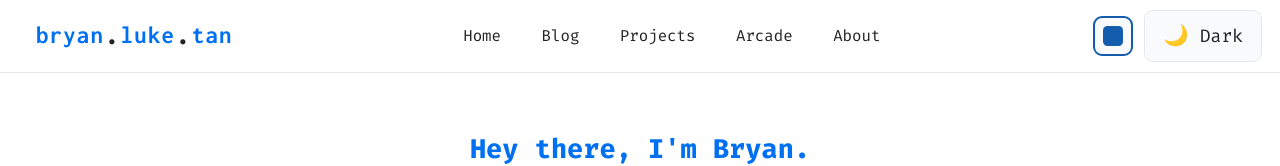
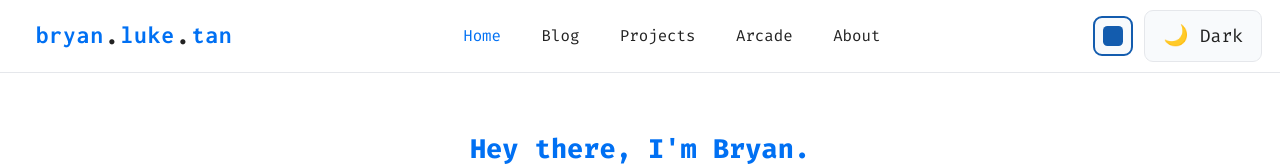
Before and after one commit to bryluke/bryanluketan-dot-com, a Next.js app: page / in a window 1280 px wide. Shown: the top 166 px of the page. Built offline with nearby package versions, Linux system fonts and the light colour scheme.

Commit message:
style: created nav menu active states

```diff
--- a/src/components/Header/Header.module.css
+++ b/src/components/Header/Header.module.css
@@ -113,6 +113,19 @@
 
 .navLink:hover::after {
   width: 80%;
+}
+
+.navLinkActive {
+  color: var(--color-accent-user);
+  cursor: default;
+}
+
+.navLinkActive::after {
+  width: 80%;
+}
+
+.navLinkActive:hover {
+  background: transparent;
 }
 
 .controls {
--- a/src/components/Header/Header.tsx
+++ b/src/components/Header/Header.tsx
@@ -1,5 +1,6 @@
 'use client';
 import { useState } from 'react'
+import { usePathname } from 'next/navigation'
 import Link from 'next/link'
 import ThemeToggle from '@/src/components/ThemeToggle'
 import ColorPickerDropdown from '@/src/components/ColorPickerDropdown'
@@ -16,9 +17,15 @@ const NAV_ITEMS = [
 
 export default function Header() {
   const [isMobileMenuOpen, setIsMobileMenuOpen] = useState(false)
+  const pathname = usePathname()
 
   const toggleMobileMenu = () => {
     setIsMobileMenuOpen(!isMobileMenuOpen)
+  }
+
+  const isActive = (href: string) => {
+    if (href === '/') return pathname === '/'
+    return pathname.startsWith(href)
   }
 
   return (
@@ -33,7 +40,16 @@ export default function Header() {
         </Link>
 
         <nav className={styles.desktopNav}>
-          {NAV_ITEMS.map((item) => (
+          {NAV_ITEMS.map((item) =>
+            isActive(item.href) ? (
+              <span
+                key={item.href}
+                className={`${styles.navLink} ${styles.navLinkActive}`}
+                aria-current="page"
+              >
+                {item.label}
+              </span>
+            ) : (
               <Link
                 key={item.href}
                 href={item.href}
@@ -41,7 +57,8 @@ export default function Header() {
               >
                 {item.label}
               </Link>
-          ))}
+            )
+          )}
         </nav>
 
         <div className={styles.controls}>
@@ -67,6 +84,7 @@ export default function Header() {
         isOpen={isMobileMenuOpen}
         onClose={() => setIsMobileMenuOpen(false)}
         navItems={NAV_ITEMS}
+        pathname={pathname}
       />
     </header>
   )
--- a/src/components/MobileMenu/MobileMenu.module.css
+++ b/src/components/MobileMenu/MobileMenu.module.css
@@ -102,6 +102,16 @@
   transform: translateX(var(--space-sm));
 }
 
+.navLinkActive {
+  color: var(--color-accent-user);
+  background: var(--color-accent-subtle);
+  cursor: default;
+}
+
+.navLinkActive:hover {
+  transform: none;
+}
+
 .footer {
   padding: var(--space-lg);
   border-top: 1px solid var(--color-border);
--- a/src/components/MobileMenu/MobileMenu.tsx
+++ b/src/components/MobileMenu/MobileMenu.tsx
@@ -12,9 +12,15 @@ interface MobileMenuProps {
   isOpen: boolean
   onClose: () => void
   navItems: NavItem[]
+  pathname: string
 }
 
-export default function MobileMenu({ isOpen, onClose, navItems }: MobileMenuProps) {
+export default function MobileMenu({ isOpen, onClose, navItems, pathname }: MobileMenuProps) {
+  const isActive = (href: string) => {
+    if (href === '/') return pathname === '/'
+    return pathname.startsWith(href)
+  }
+
   useEffect(() => {
     if (isOpen) {
       document.body.style.overflow = 'hidden'
@@ -52,7 +58,16 @@ export default function MobileMenu({ isOpen, onClose, navItems }: MobileMenuProp
         <nav className={styles.nav}>
           <div className={styles.section}>
             <h3 className={styles.sectionTitle}>Main</h3>
-            {navItems.map((item) => (
+            {navItems.map((item) =>
+              isActive(item.href) ? (
+                <span
+                  key={item.href}
+                  className={`${styles.navLink} ${styles.navLinkActive}`}
+                  aria-current="page"
+                >
+                  {item.label}
+                </span>
+              ) : (
                 <Link
                   key={item.href}
                   href={item.href}
@@ -61,17 +76,19 @@ export default function MobileMenu({ isOpen, onClose, navItems }: MobileMenuProp
                 >
                   {item.label}
                 </Link>
-            ))}
+              )
+            )}
           </div>
 
           <div className={styles.section}>
-            <h3 className={styles.sectionTitle}>More</h3>
-            <Link href="/contact" className={styles.navLink} onClick={onClose}>
-              Contact
-            </Link>
-            <Link href="/sitemap" className={styles.navLink} onClick={onClose}>
-              Sitemap
-            </Link>
+            <h3 className={styles.sectionTitle}>Contact</h3>
+            <a
+              href="mailto:hello@bryanluketan.com"
+              className={styles.navLink}
+              onClick={onClose}
+            >
+              hello@bryanluketan.com
+            </a>
           </div>
         </nav>
 
```
Lines whose indentation alone changed are shown as unchanged.
